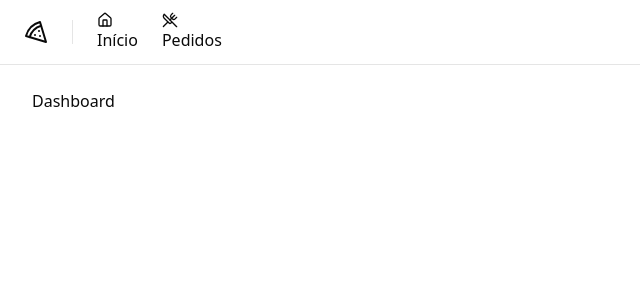
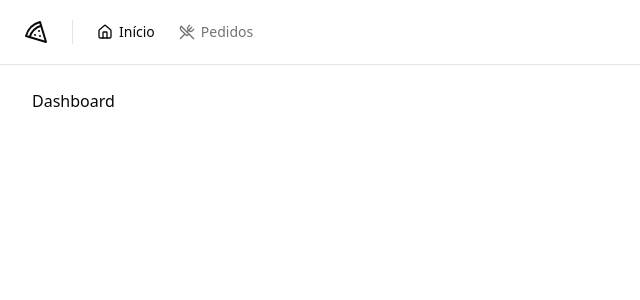
Before and after one commit to rosendo2015/Pizza-Shop, a React (Vite) app: page / in a window 1280 px wide. Shown: the top 300 px of the page, without its empty margins (0-640 px from the left). Built offline with nearby package versions, Linux system fonts and the light colour scheme.

Commit message:
cabeçalho

```diff
--- a/src/components/header.tsx
+++ b/src/components/header.tsx
@@ -1,6 +1,6 @@
 import { Home, Pizza, UtensilsCrossed } from 'lucide-react'
-import { Link } from 'react-router-dom'
 
+import { NavLink } from './nav-link'
 import { Separator } from './ui/separator'
 
 export function Header() {
@@ -10,14 +10,14 @@ export function Header() {
         <Pizza className="h-6 w-6" />
         <Separator orientation="vertical" className="h-6" />
         <nav className="flex items-center space-x-4 lg:space-x-6">
-          <Link to="/">
+          <NavLink to="/">
             <Home className="h-4 w-4" />
             Início
-          </Link>
-          <Link to="/orders">
+          </NavLink>
+          <NavLink to="/orders">
             <UtensilsCrossed className="h-4 w-4" />
             Pedidos
-          </Link>
+          </NavLink>
         </nav>
       </div>
     </div>
--- a/src/components/nav-link.tsx
+++ b/src/components/nav-link.tsx
@@ -0,0 +1,14 @@
+import { Link, LinkProps, useLocation } from 'react-router-dom'
+
+export type NavLinkProps = LinkProps
+
+export function NavLink(props: NavLinkProps) {
+  const { pathname } = useLocation()
+  return (
+    <Link
+      data-current={pathname === props.to}
+      className="flex items-center gap-1.5 text-sm font-medium text-muted-foreground hover:text-foreground data-[current=true]:text-foreground"
+      {...props}
+    />
+  )
+}
```
